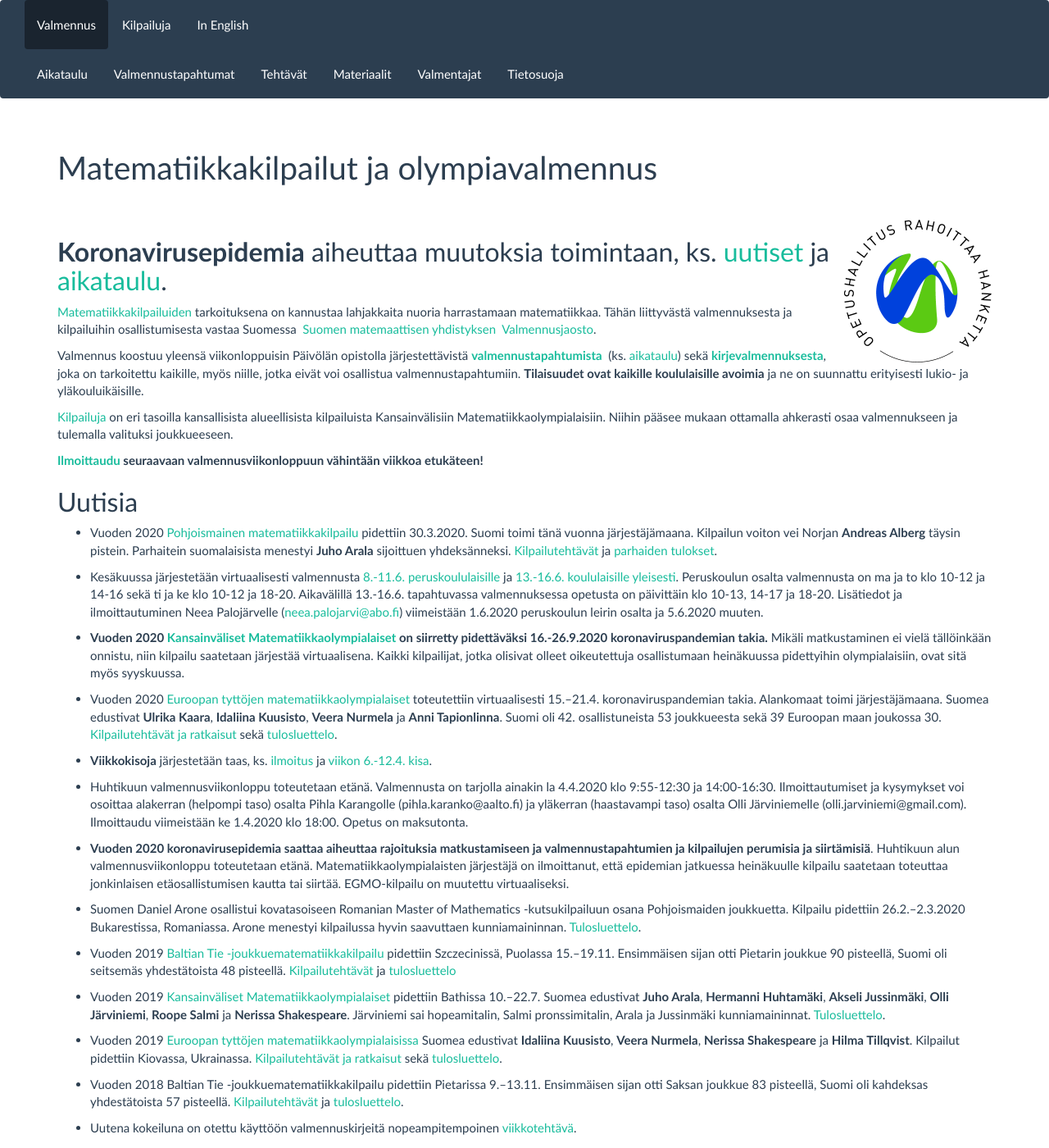
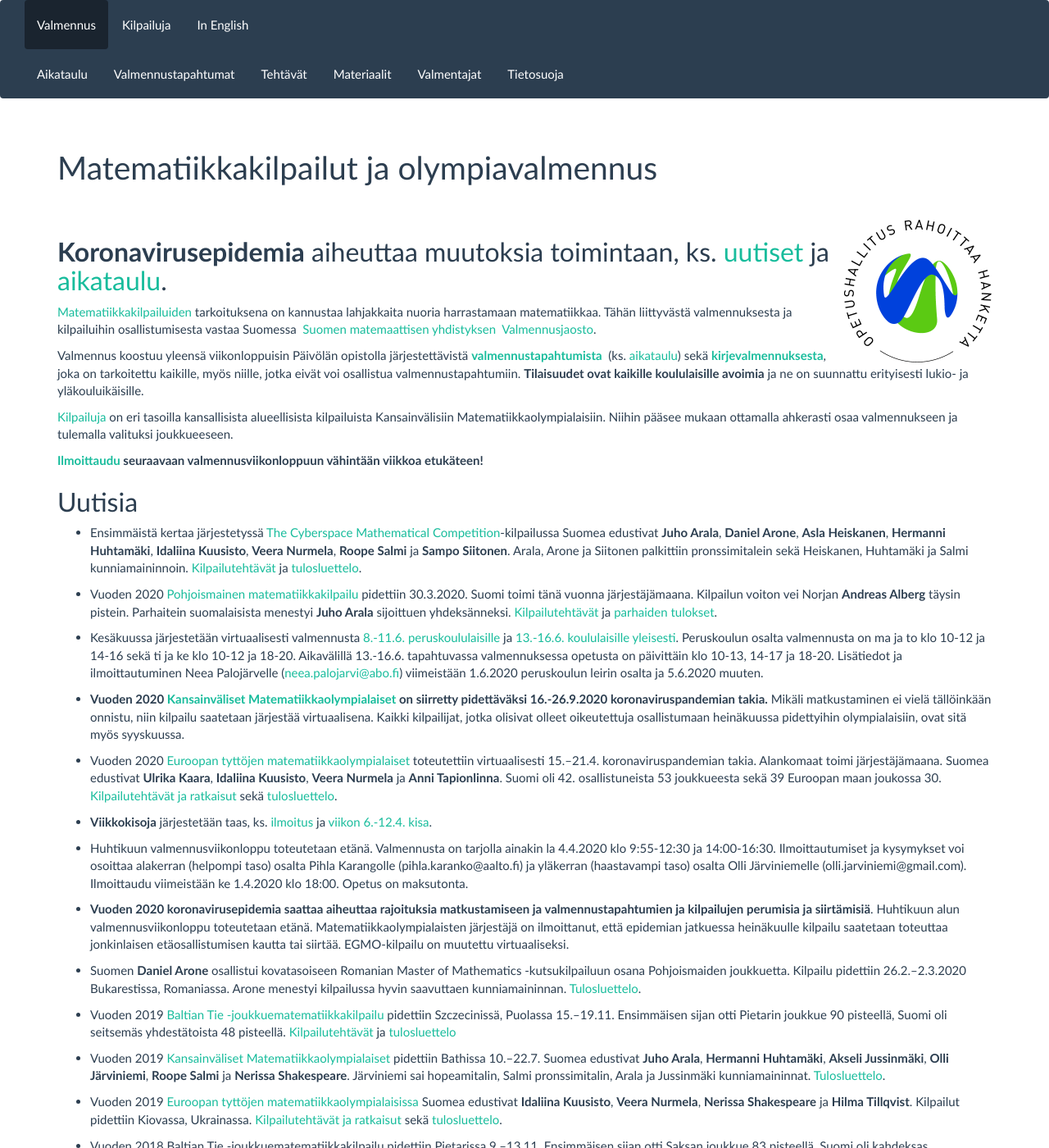
Before and after one commit to matematiikkakilpailut/matematiikkakilpailut.github.io, a Jekyll site: the page built from index.md, in a window 1280 px wide and 1400 px high. Shown: the whole window at 82% size. Built offline with Jekyll 4.4.1, drawn with Linux system fonts in a browser that asks for light colours.

Commit message:
Update index.md
CMC

```diff
--- a/index.md
+++ b/index.md
@@ -39,6 +39,8 @@ viikkoa etukäteen!**
 
 ## <a name="uutisia"></a>Uutisia
 
+* Ensimmäistä kertaa järjestetyssä [The Cyberspace Mathematical Competition](https://artofproblemsolving.com/contests/cmc)-kilpailussa Suomea edustivat **Juho Arala**, **Daniel Arone**, **Asla Heiskanen**, **Hermanni Huhtamäki**, **Idaliina Kuusisto**, **Veera Nurmela**, **Roope Salmi** ja **Sampo Siitonen**. Arala, Arone ja Siitonen palkittiin pronssimitalein sekä Heiskanen, Huhtamäki ja Salmi kunniamaininnoin. [Kilpailutehtävät](https://data.artofproblemsolving.com/images/contests/CMC_brochure.pdf) ja [tulosluettelo](https://artofproblemsolving.com/contests/cmc/leaderboards).
+
 * Vuoden 2020 [Pohjoismainen matematiikkakilpailu](http://www.georgmohr.dk/nmcperm/) pidettiin 30.3.2020. Suomi toimi tänä vuonna järjestäjämaana. Kilpailun voiton vei Norjan **Andreas Alberg** täysin pistein. Parhaitein suomalaisista menestyi **Juho Arala** sijoittuen yhdeksänneksi. [Kilpailutehtävät](http://www.georgmohr.dk/nmcperm/probl/2020/fi.pdf) ja [parhaiden tulokset](http://www.georgmohr.dk/nmcperm/res/2020.html).
 
 * Kesäkuussa järjestetään virtuaalisesti valmennusta
@@ -61,7 +63,7 @@ viikkoa etukäteen!**
 
 * **Vuoden 2020 koronavirusepidemia saattaa aiheuttaa rajoituksia matkustamiseen ja valmennustapahtumien ja kilpailujen perumisia ja siirtämisiä**. Huhtikuun alun valmennusviikonloppu toteutetaan etänä. Matematiikkaolympialaisten järjestäjä on ilmoittanut, että epidemian jatkuessa heinäkuulle kilpailu saatetaan toteuttaa jonkinlaisen etäosallistumisen kautta tai siirtää. EGMO-kilpailu on muutettu virtuaaliseksi.
 
-* Suomen Daniel Arone osallistui kovatasoiseen Romanian Master of Mathematics -kutsukilpailuun osana Pohjoismaiden joukkuetta. Kilpailu pidettiin 26.2.&ndash;2.3.2020 Bukarestissa, Romaniassa. Arone menestyi kilpailussa hyvin saavuttaen kunniamaininnan. [Tulosluettelo](http://rmms.lbi.ro/rmm2020/index.php?id=results_math).
+* Suomen **Daniel Arone** osallistui kovatasoiseen Romanian Master of Mathematics -kutsukilpailuun osana Pohjoismaiden joukkuetta. Kilpailu pidettiin 26.2.&ndash;2.3.2020 Bukarestissa, Romaniassa. Arone menestyi kilpailussa hyvin saavuttaen kunniamaininnan. [Tulosluettelo](http://rmms.lbi.ro/rmm2020/index.php?id=results_math).
 
 * Vuoden 2019 [Baltian Tie -joukkuematematiikkakilpailu](http://balticway19.mimuw.edu.pl/index.html) pidettiin Szczecinissä, Puolassa 15.&ndash;19.11. Ensimmäisen sijan otti Pietarin joukkue 90 pisteellä, Suomi oli seitsemäs yhdestätoista 48 pisteellä. [Kilpailutehtävät](/Baltian_tie/2019/BW19_FIN.pdf) ja [tulosluettelo](http://balticway19.mimuw.edu.pl/BW19-results.pdf)
 
```
